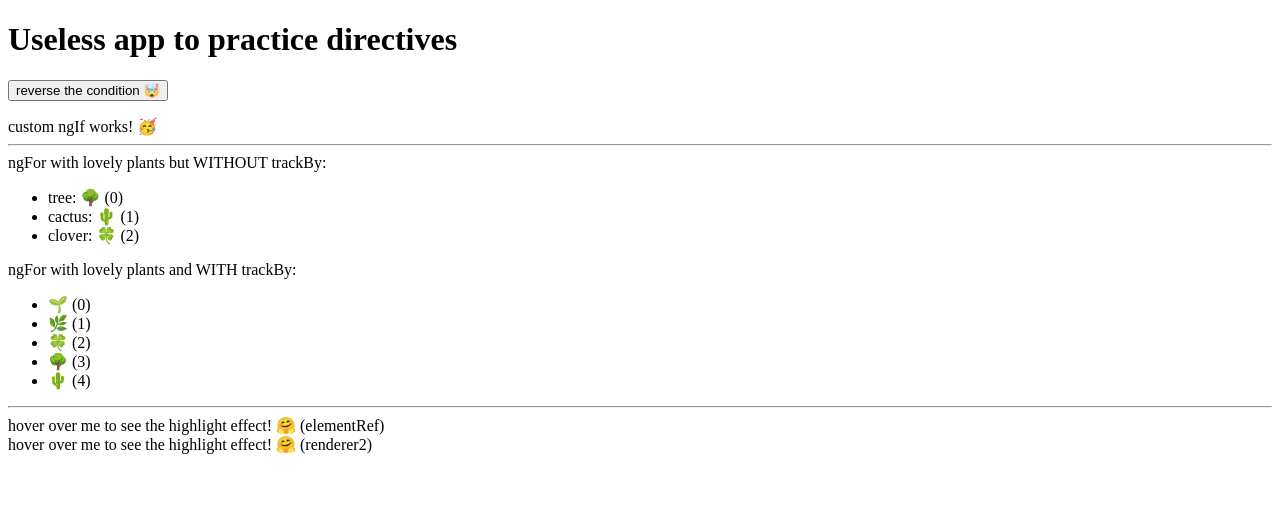
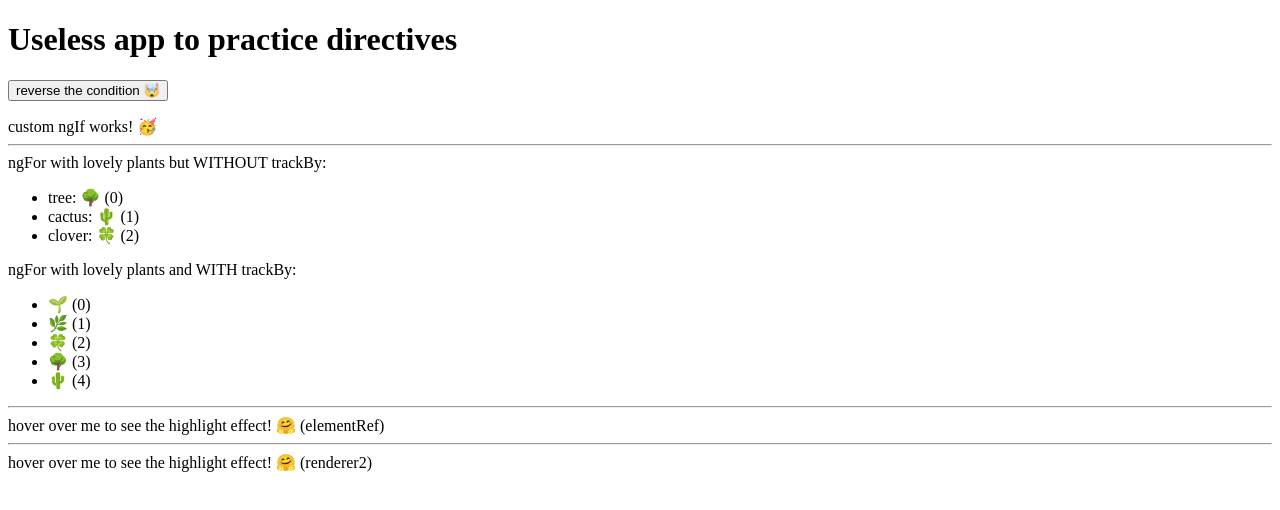
Before and after one commit to WeszeRita/directives, an Angular app in the folder directives/: page / in a window 1280 px wide. Shown: the top 510 px of the page. Built offline with nearby package versions, Linux system fonts and the light colour scheme.

Commit message:
rewrite with renderer2

```diff
--- a/directives/src/app/pages/custom-attribute-directives/usage-highlight-directive/usage-highlight-directive.component.html
+++ b/directives/src/app/pages/custom-attribute-directives/usage-highlight-directive/usage-highlight-directive.component.html
@@ -1,2 +1,3 @@
 <span highlight>hover over me to see the highlight effect! 🤗 (elementRef)</span>
-<span style="display: block" highlightWithRenderer2>hover over me to see the highlight effect! 🤗 (renderer2)</span>
+<hr>
+<span highlightWithRenderer2>hover over me to see the highlight effect! 🤗 (renderer2)</span>
--- a/directives/src/shared/directives/highlight-with-renderer2.directive.ts
+++ b/directives/src/shared/directives/highlight-with-renderer2.directive.ts
@@ -1,4 +1,4 @@
-import { Directive, ElementRef, HostListener, OnInit, Renderer2 } from '@angular/core';
+import { Directive, ElementRef, HostListener, Renderer2 } from '@angular/core';
 
 @Directive({
   selector: '[highlightWithRenderer2]',
--- a/directives/src/shared/directives/highlight.directive.ts
+++ b/directives/src/shared/directives/highlight.directive.ts
@@ -1,4 +1,4 @@
-import { Directive, ElementRef, HostListener } from '@angular/core';
+import { Directive, ElementRef, HostListener, Renderer2 } from '@angular/core';
 
 @Directive({
   selector: '[highlight]',
@@ -6,7 +6,7 @@ import { Directive, ElementRef, HostListener } from '@angular/core';
 })
 export class Highlight {
   private highlight(color: string) {
-    this.elementRef.nativeElement.style.backgroundColor = color;
+    this.renderer.setStyle(this.elementRef.nativeElement, 'backgroundColor', color);
   }
 
   @HostListener('mouseenter') onMouseEnter() {
@@ -17,5 +17,5 @@ export class Highlight {
     this.highlight(null);
   }
 
-  constructor(private elementRef: ElementRef) {}
+  constructor(private elementRef: ElementRef, private renderer: Renderer2) {}
 }
```
